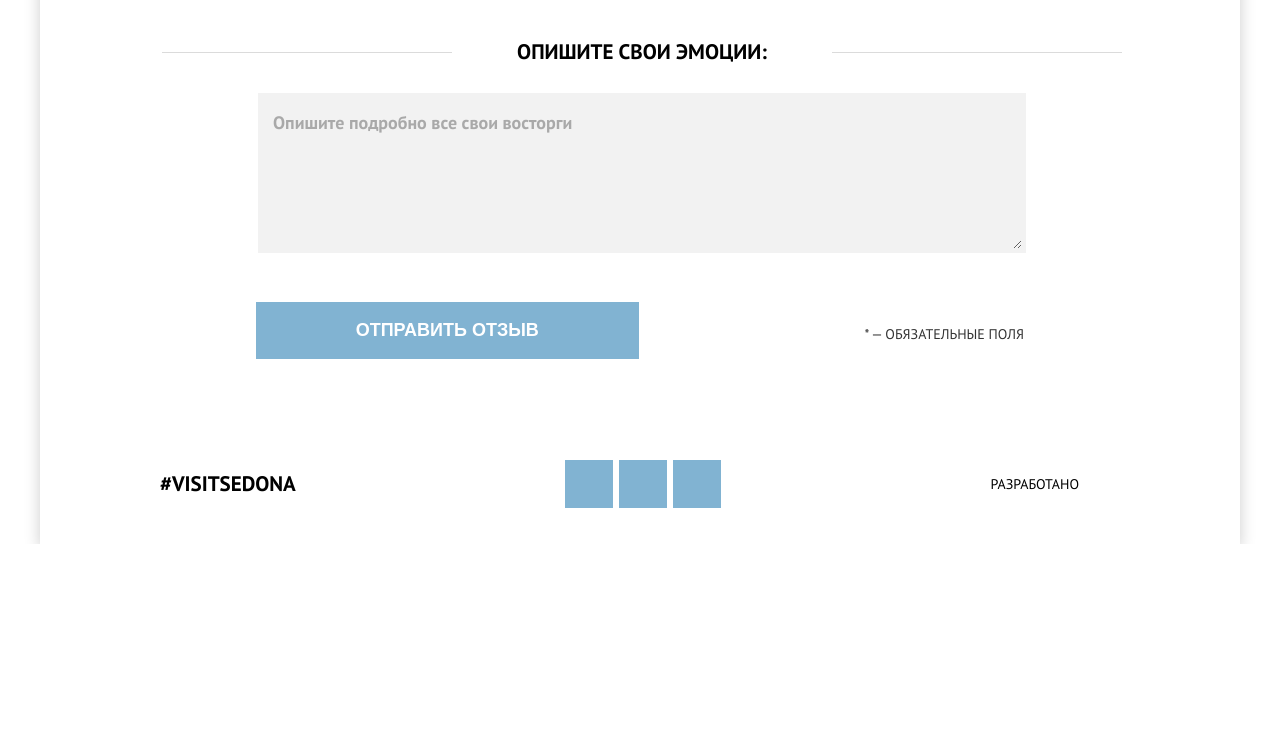
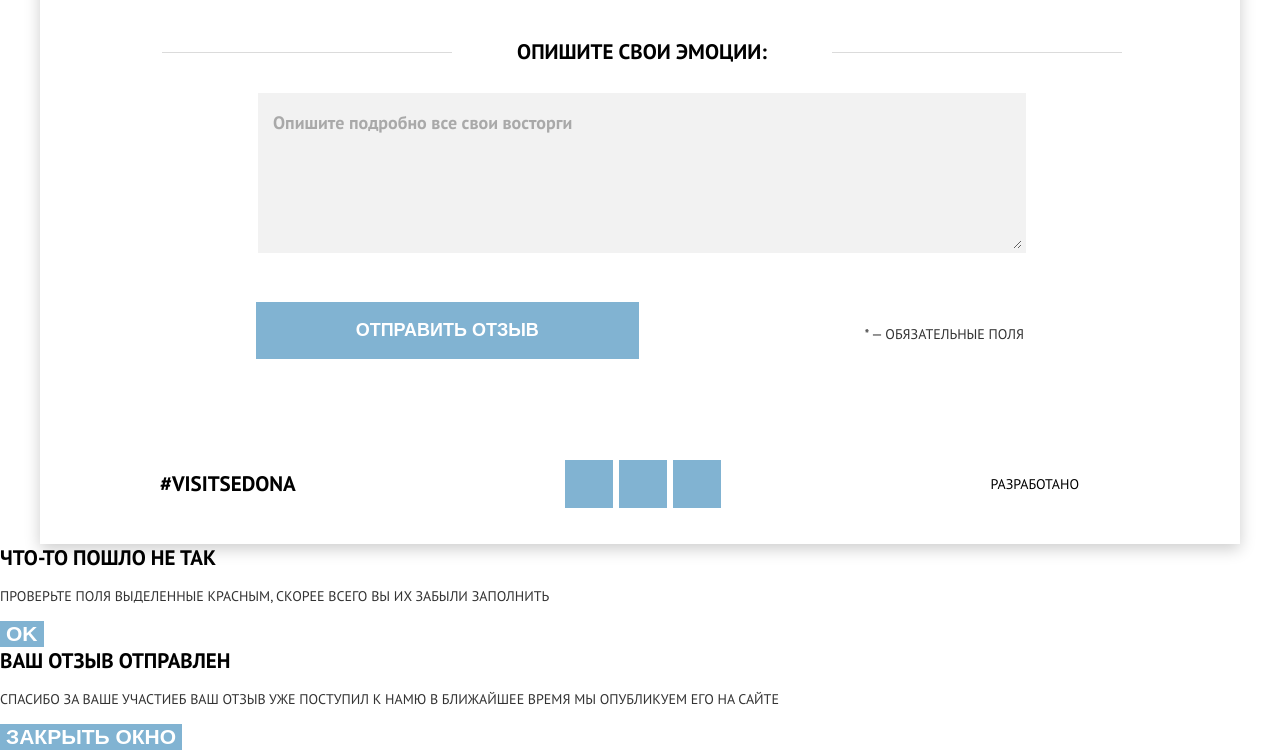
Before and after one commit to konstantin-petruschin/1327895-sedona-29, a website: page source/form.html in a window 1280 px wide. Shown: the part 1428-2178 px from the top of the page. Before the commit the page ends 1972 px from the top, so only its background shows below. Drawn offline with nearby package versions, Linux system fonts and the light colour scheme; files that its build step writes are made by us from their sources.

Commit message:
размета модальных окон

```diff
--- a/source/form.html
+++ b/source/form.html
@@ -204,6 +204,22 @@
     </footer>
   </div>
 
+  <div class="modal">
+    <div class="modal__wrapper modal">
+      <p class="modal-error__title title">Что-то пошло не так</p>
+      <p class="modal-error__text">Проверьте поля выделенные красным, скорее всего вы их забыли заполнить</p>
+      <button class="modal-error__button button button--primary" type="button">Ok</button>
+    </div>
+  </div>
+
+  <div class="modal">
+    <div class="modal-shipment__wrapper">
+      <p class="modal-shipment__title title">Ваш отзыв отправлен</p>
+      <p class="modal-shipment__text">Спасибо за ваше участиеб ваш отзыв уже поступил к намю В ближайшее время мы опубликуем его на сайте</p>
+      <button class="modal-shipment__button button button--primary" type="button">Закрыть окно</button>
+    </div>
+  </div>
+
 </body>
 
 </html>
```
